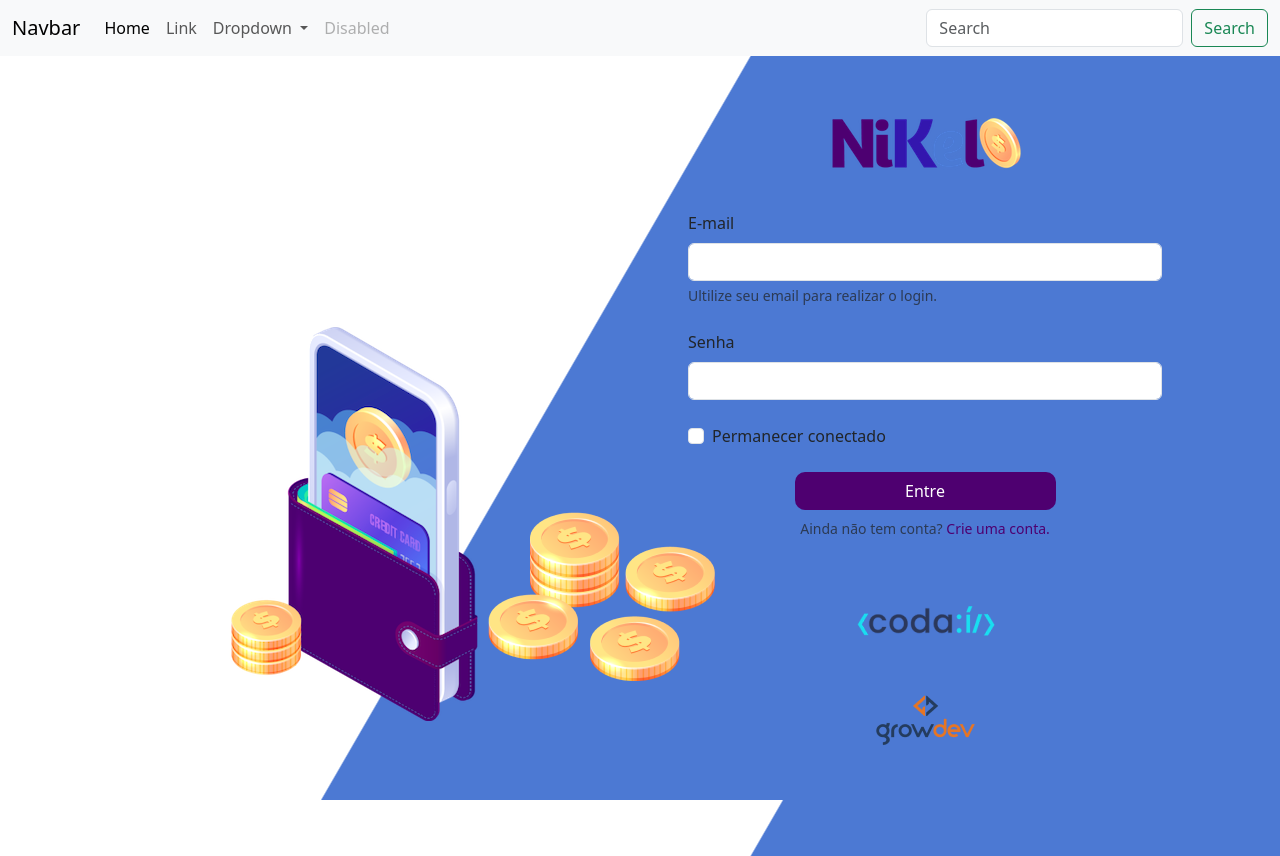
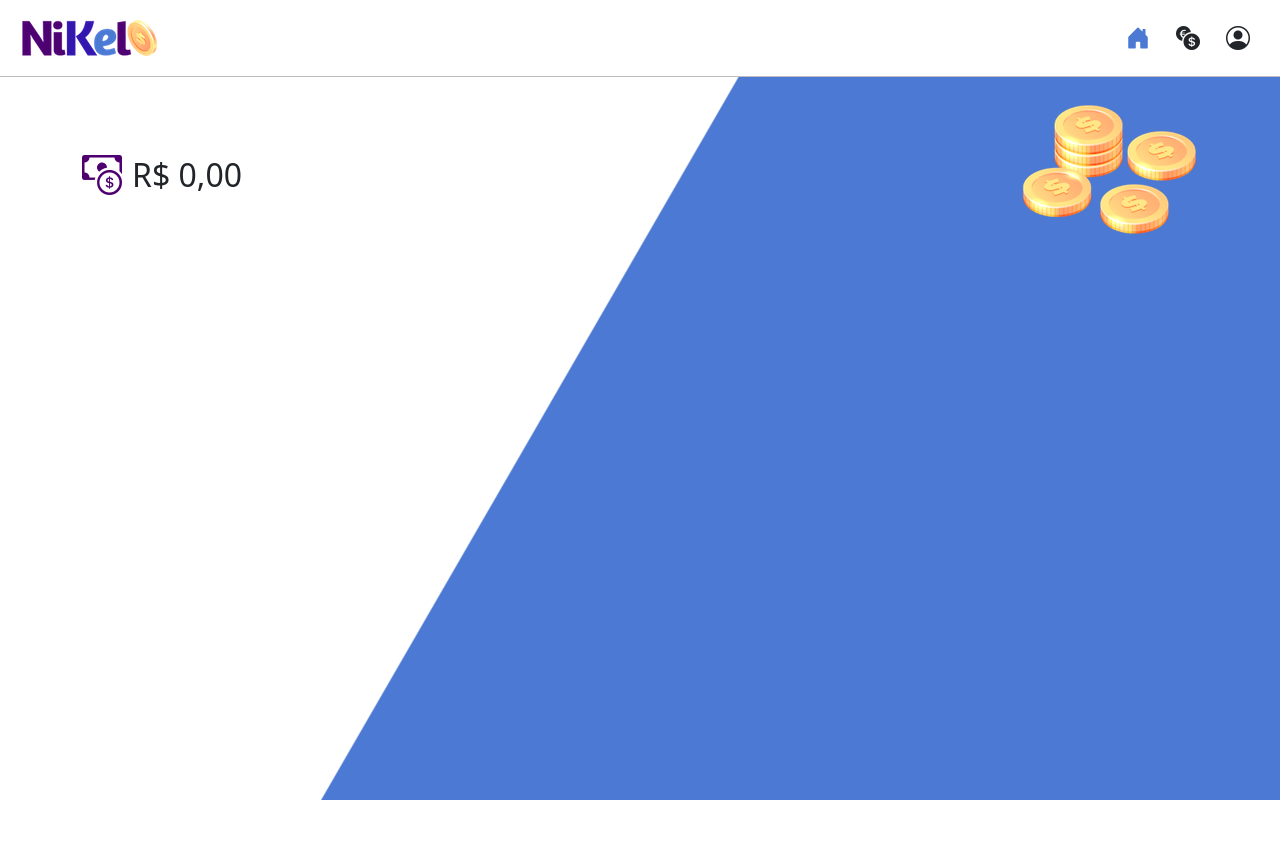
Before and after one commit to JefersonRodrigues21/nikel, a plain HTML site: page public/home.html in a window 1280 px wide. After the commit the page ends 800 px from the top, so only its background shows below. Drawn offline with nearby package versions, Linux system fonts and the light colour scheme.

Commit message:
inicio segunda row e col das informações

```diff
--- a/public/css/style.css
+++ b/public/css/style.css
@@ -4,6 +4,26 @@
 
 #app {
     background: linear-gradient(120deg, #ffffff 44.9%, #4c79d3 45%) no-repeat fixed;
+}
+
+header {
+    border-bottom: 1px solid #bebcbc;
+    padding: 5px;
+    background-color: #ffffff;
+}
+
+.color-primary {
+    color: #4e0070;
+}
+
+.color-secondary {
+    color: #4c79d3;
+}
+
+.icon-detail {
+    font-size: 50px;
+    margin-right: 10px;
+    vertical-align: middle;
 }
 
 .text-login {
--- a/public/home.html
+++ b/public/home.html
@@ -5,117 +5,53 @@
     <meta name="viewport" content="width=device-width, initial-scale=1">
     <title>Nikel - Home</title>
     <link href="https://cdn.jsdelivr.net/npm/bootstrap@5.3.8/dist/css/bootstrap.min.css" rel="stylesheet" integrity="sha384-sRIl4kxILFvY47J16cr9ZwB07vP4J8+LH7qKQnuqkuIAvNWLzeN8tE5YBujZqJLB" crossorigin="anonymous">
+    <link rel="stylesheet" href="https://cdn.jsdelivr.net/npm/bootstrap-icons@1.13.1/font/bootstrap-icons.min.css">
     <link rel="stylesheet" href="./css/style.css">
   </head>
 
   <body id="app">
+
     <header>
-        <nav class="navbar navbar-expand-lg bg-body-tertiary">
+        <nav class="navbar navbar-expand navbar-light bg-white">
           <div class="container-fluid">
-    <a class="navbar-brand" href="#">Navbar</a>
+            <a class="navbar-brand" href="#">
+              <img src="../assets/images/nikel-small-logo.png" alt="logo nikel" class="img-fluid">
+            </a>
             <button class="navbar-toggler" type="button" data-bs-toggle="collapse" data-bs-target="#navbarSupportedContent" aria-controls="navbarSupportedContent" aria-expanded="false" aria-label="Toggle navigation">
               <span class="navbar-toggler-icon"></span>
             </button>
-    <div class="collapse navbar-collapse" id="navbarSupportedContent">
-      <ul class="navbar-nav me-auto mb-2 mb-lg-0">
-        <li class="nav-item">
-          <a class="nav-link active" aria-current="page" href="#">Home</a>
-        </li>
-        <li class="nav-item">
-          <a class="nav-link" href="#">Link</a>
-        </li>
-        <li class="nav-item dropdown">
-          <a class="nav-link dropdown-toggle" href="#" role="button" data-bs-toggle="dropdown" aria-expanded="false">
-            Dropdown
-          </a>
+            <div class="collapse navbar-collapse justify-content-end" id="navbarSupportedContent">
+              <div class="d-flex ">
+                <a href="home.html"><button class="btn" type="button"><i class="bi bi-house-door-fill fs-4 color-secondary"></i></button></a>
+                <a href="home.html"><button class="btn" type="button"><i class="bi bi-currency-exchange fs-4"></i></button></a>
+
+                <div class="dropdown">
+                  <button class="btn" type="button" data-bs-toggle="dropdown" aria-expanded="false"><i class="bi bi-person-circle fs-4"></i></button>
                   <ul class="dropdown-menu">
-            <li><a class="dropdown-item" href="#">Action</a></li>
-            <li><a class="dropdown-item" href="#">Another action</a></li>
-            <li><hr class="dropdown-divider"></li>
-            <li><a class="dropdown-item" href="#">Something else here</a></li>
+                    <li><a class="dropdown-item" href="#">Sair</a></li>
                   </ul>
-        </li>
-        <li class="nav-item">
-          <a class="nav-link disabled" aria-disabled="true">Disabled</a>
-        </li>
-      </ul>
-      <form class="d-flex" role="search">
-        <input class="form-control me-2" type="search" placeholder="Search" aria-label="Search"/>
-        <button class="btn btn-outline-success" type="submit">Search</button>
-      </form>
+                </div>
+              </div>
             </div>
           </div>
         </nav>
     </header>
+
     <main>
-        <div class="container">
-            <div class="row vh-100">
-                <div class="col d-flex justify-content-center my-5 flex-column"> <!-- my = margin y -->
-                    <div class="text-login">
-                        <p>Organize suas finanças de uma forma fácil.</p>
-                        <p>Controle seu dinheiro e investimentos.</p>
-                        <p>Economize e atinja seus objetivos.</p>
+        <div class="container-lg">
+          <div class="row">
+
+            <div class="col d-flex mt-4 justify-content-start align-items-center">
+              <i class="bi bi-cash-coin fs-1 color-primary icon-detail"></i>
+              <span class="fs-2">R$ 0,00</span>
             </div>
+
+            <div class="col d-flex mt-4 justify-content-end">
               <div class="text-center">
-                        <img src="../assets/images/pocket.png" alt="image pocket" class="img-fluid">
-                        <img src="../assets/images/coins.png" alt="image coins" class="img-fluid d-none d-md-inline coins">
-                    </div>
-                </div>
-                <div class="col d-flex justify-content-center my-5 flex-column">
-                    <div class="container">
-                        <div class="row">
-                            <div class="col">
-                                <div class="text-center mb-3">
-                                    <img src="../assets/images/nikel-logo.png" alt="logo nikel" class="img-fluid">
-                                </div>
-                            </div>
-                        </div>
-                        <div class="row">
-                            <div class="col">
-                                <form>
-                                    <div class="m-4">
-                                        <label for="exampleInputEmail1" class="form-label">E-mail</label>
-                                        <input type="email" class="form-control" id="exampleInputEmail1" aria-describedby="emailHelp">
-                                        <div id="emailHelp" class="form-text">Ultilize seu email para realizar o login.</div>
-                                    </div>
-                                    <div class="m-4">
-                                        <label for="exampleInputPassword1" class="form-label">Senha</label>
-                                        <input type="password" class="form-control" id="exampleInputPassword1">
-                                    </div>
-                                    <div class="m-4 form-check">
-                                        <input type="checkbox" class="form-check-input" id="exampleCheck1">
-                                        <label class="form-check-label" for="exampleCheck1">Permanecer conectado</label>
-                                    </div>
-                                    <button type="submit" class="btn button-login">Entre</button>
-                                </form>
+                <img src="../assets/images/coins-small.png" alt="image coins-small">
               </div>
             </div>
 
-                        <div class="row">
-                            <div class="col">
-                                <p class="text-center mt-2 form-text">Ainda não tem conta? <span class="link-default">Crie uma conta.</span></p>
-                            </div>
-                        </div>
-                        <div class="row">
-                            <div class="col">
-                                <div class="text-center mt-5">
-                                    <p>
-                                        <img src="../assets/images/codai-logo.png" alt="">
-                                    </p>
-                                </div>
-                            </div>
-                        </div>
-                        <div class="row">
-                            <div class="col">
-                                <div class="text-center">
-                                    <p>
-                                        <img src="../assets/images/growdev-logo.png" alt="">
-                                    </p>
-                                </div>
-                            </div>
-                        </div>
-                    </div>
-                </div>
           </div>
         </div>
     </main>
```
Lines whose indentation alone changed are shown as unchanged.
